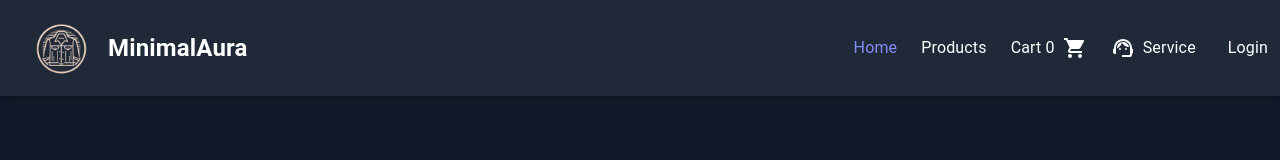
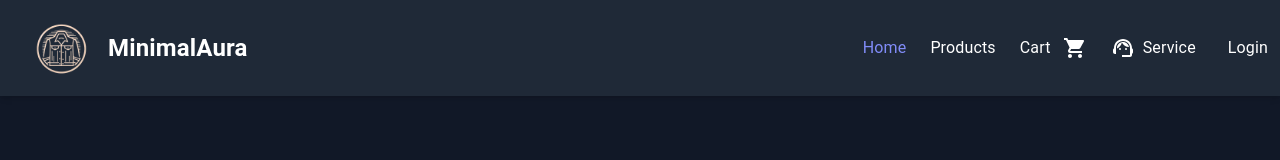
Before and after one commit to Pratik228/gym-frontend, a React (Vite) app: page / in a window 1280 px wide. Shown: the top 160 px of the page. Built offline with nearby package versions, Linux system fonts and the light colour scheme; what tw-elements would draw is missing.

Commit message:
cart fixed

```diff
--- a/src/components/Header.jsx
+++ b/src/components/Header.jsx
@@ -95,7 +95,7 @@ const Header = () => {
 								? "text-indigo-400 hover:text-indigo-500"
 								: "hover:text-indigo-500"
 						}>
-						<span className="mr-2"> Cart {itemCount()}</span>
+						<span className="mr-2"> Cart {itemCount() ? itemCount() : ""}</span>
 						<ShoppingCartIcon className="hover:text-indigo-500 cursor-pointer" />
 					</NavLink>
 
--- a/src/screens/ProductScreen.jsx
+++ b/src/screens/ProductScreen.jsx
@@ -11,7 +11,7 @@ import {
 	MenuItem,
 	Snackbar,
 } from "@mui/material";
-import { toast, ToastContainerFF } from "react-toastify";
+import { toast, ToastContainer } from "react-toastify";
 import ShoppingCart from "@mui/icons-material/ShoppingCart";
 import "react-toastify/dist/ReactToastify.css";
 
```
